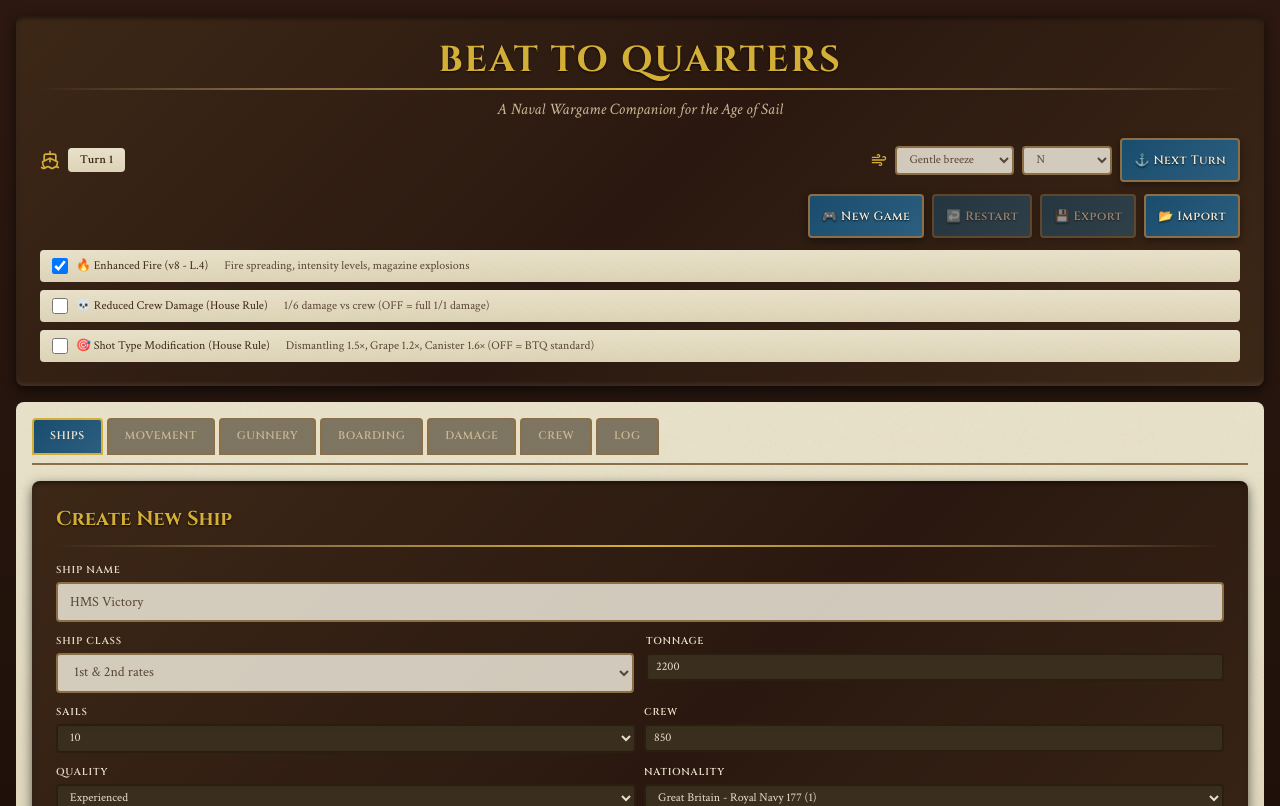
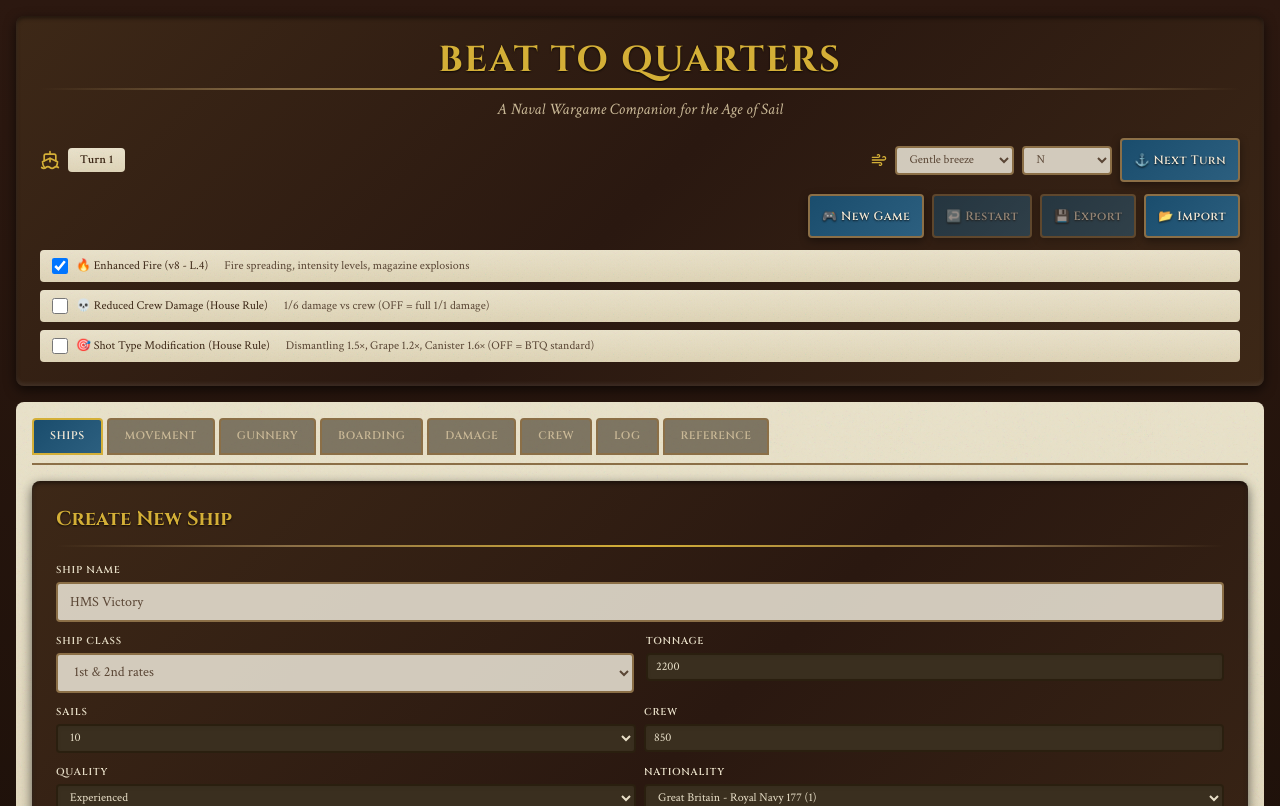
Before and after one commit to linusnapoleonicshipyard/Btq-companion-v8, a React (Vite) app: page / in a window 1280 px wide. Shown: the top 806 px of the page. Built offline with nearby package versions, Linux system fonts and the light colour scheme.

Commit message:
Enhance App with reference tab and BookOpen icon
Added 'BookOpen' icon and 'reference' tab with charts.

```diff
--- a/src/App.jsx
+++ b/src/App.jsx
@@ -1,5 +1,6 @@
 import React, { useState, useEffect } from 'react';
-import { Ship, Wind, Target, AlertCircle, Flame, Heart, Skull, Plus, Trash2, Navigation, Anchor, Swords, Users } from 'lucide-react';
+import { Ship, Wind, Target, AlertCircle, Flame, Heart, Skull, Plus, Trash2, Navigation, Anchor, Swords, Users, BookOpen } from 'lucide-react';
+import RangeComparisonChart from './components/RangeComparisonChart';
 
 // === MAST STRUCTURES ===
 
@@ -143,7 +144,7 @@ const RANGE_BANDS = {
   "12# Long": { PB: [0, 2], Close: [2.1, 20], Medium: [20.1, 40], Long: [40.1, 60], Extreme: [60.1, 143] },
   "9# Long": { PB: [0, 2], Close: [2.1, 19], Medium: [19.1, 37], Long: [37.1, 57], Extreme: [57.1, 135] },
   "8# Long": { PB: [0, 2], Close: [2.1, 18], Medium: [18.1, 36], Long: [36.1, 54], Extreme: [54.1, 128] },
-  "6# Long": { PB: [0, 2], Close: [2.1, 19], Medium: [19.1, 37], Long: [37.1, 57], Extreme: [57.1, 135] },
+  "6# Long": { PB: [0, 2], Close: [2.1, 17], Medium: [17.1, 34], Long: [34.1, 51], Extreme: [51.1, 120] },
   "4# Long": { PB: [0, 2], Close: [2.1, 16], Medium: [16.1, 32], Long: [32.1, 48], Extreme: [48.1, 115] },
   "3# Long": { PB: [0, 2], Close: [2.1, 15], Medium: [15.1, 30], Long: [30.1, 45], Extreme: [45.1, 107] },
   "1/2# Swivel": { PB: [0, 2], Close: [2.1, 8], Medium: [8.1, 15], Long: [15.1, 23], Extreme: [23.1, 54] },
@@ -2454,7 +2455,7 @@ export default function BTQCompanion() {
 
         <div className="parchment-texture rounded-lg p-3 sm:p-4">
           <div className="flex gap-1 mb-4 overflow-x-auto border-b-2 border-[#8b6f47] pb-2">
-            {['ships', 'movement', 'gunnery', 'boarding', 'damage', 'crew', 'log'].map(tab => (
+            {['ships', 'movement', 'gunnery', 'boarding', 'damage', 'crew', 'log', 'reference'].map(tab => (
               <button
                 key={tab}
                 onClick={() => setActiveTab(tab)}
@@ -3529,6 +3530,15 @@ export default function BTQCompanion() {
           </div>
         )}
 
+        {activeTab === 'reference' && (
+          <div className="wood-border p-4 sm:p-6 rounded-lg">
+            <h2 className="text-lg font-bold mb-3 gold-accent heading-font flex items-center gap-2">
+              <BookOpen size={20} /> Reference Charts
+            </h2>
+            <RangeComparisonChart />
+          </div>
+        )}
+
         {activeTab === 'log' && (
           <div className="wood-border p-4 sm:p-6 rounded-lg">
             <h2 className="text-lg font-bold mb-3 gold-accent heading-font">Battle Log</h2>
```
